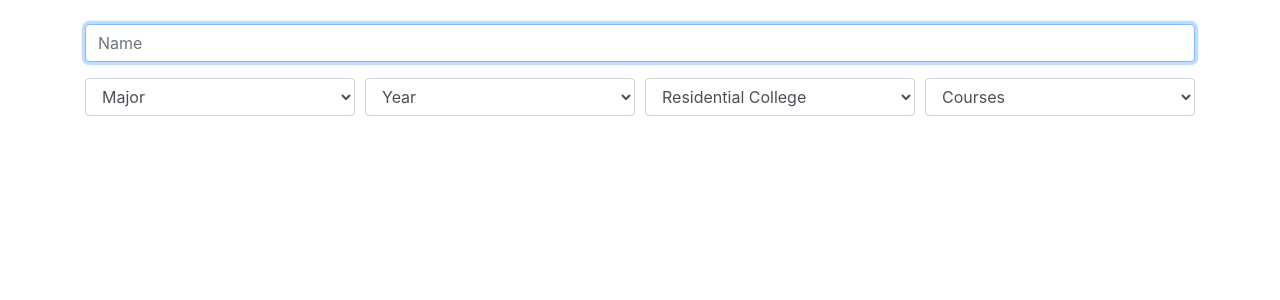
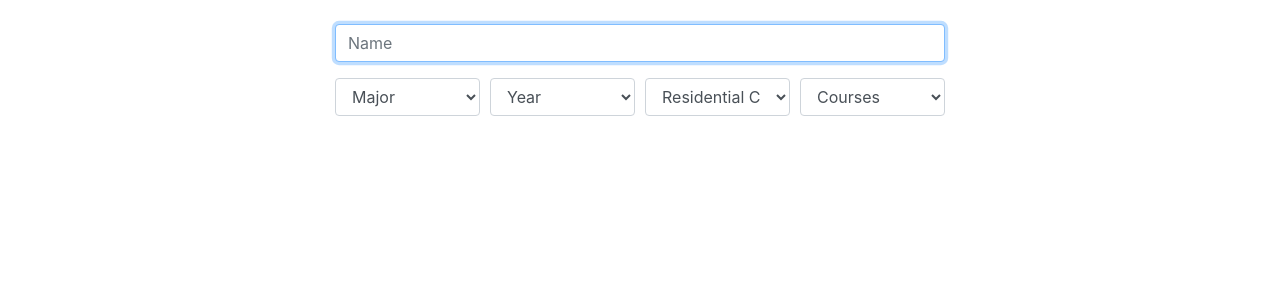
Before and after one commit to taehyoungjo/YConnect, a Flask app: page / in a window 1280 px wide. Shown: the part 76-376 px from the top of the page. Run offline with Flask 2, Linux system fonts and the light colour scheme; a user stored in the database is signed in; data comes from the database, SQL or seed files in the repository; both versions use the stored data as it was after the commit; some libraries are stand-ins or nearby versions.

Commit message:
finishing prettifying

```diff
--- a/templates/index.html
+++ b/templates/index.html
@@ -4,9 +4,19 @@
     Index
 {% endblock %}
 
+{% block style %}
+.card {
+    max-height: 500px;
+}
+.card-text {
+    word-wrap: break-word;
+}
+{% endblock %}
+
 {% block main %}
 
-<div class="container">
+<div class="row justify-content-center">
+    <div class="col-6">
         <form action="/search" method="get">
             <div class="form-row">
                 <div class="form-group col-sm-12">
@@ -62,6 +72,8 @@
         </form>
         <div class="row" id="results"></div>
     </div>
+</div>
+
 
 <script>
 
@@ -78,11 +90,11 @@
 
             //generate html for each profile returned in a search
             for (profile of data) {
-                html +='<div class="col-sm-2"><div class="card"><img src="'
+                html +='<div class="col-sm-2"><div class="card" style="width: 150px;"><img src="'
                         + profile["file_path"]
-                        + '" class="card-img-top" alt="Card image"><div class="card-body"><h5 class="card-title">'
+                        + '" class="card-img-top" alt="Card image"><div class="card-body"><h3 class="card-title">'
                         + profile["name"]
-                        + '</h5><p class="card-text">'
+                        + '</h3><p class="card-text">'
                         + profile["major"]
                         + ', '
                         + profile["year"]
--- a/templates/profile.html
+++ b/templates/profile.html
@@ -51,8 +51,8 @@ td {
             </div>
             <div class="row justify-content-center">
                 <div class="top-info col-8">
+                    <h1 class="display-4">{{ profile["name"]}}</h1>
                     <br>
-                    <h1 class="display-4">{{ profile["name"]}}</h1>
                     <h4>Class of {{ profile["year"] }}</h4>
                     <blockquote class="blockquote">{{ profile["bio"] }}</blockquote>
                 </div>
```
Also changed, not shown: yconnect.db. Lines whose indentation alone changed are shown as unchanged.
